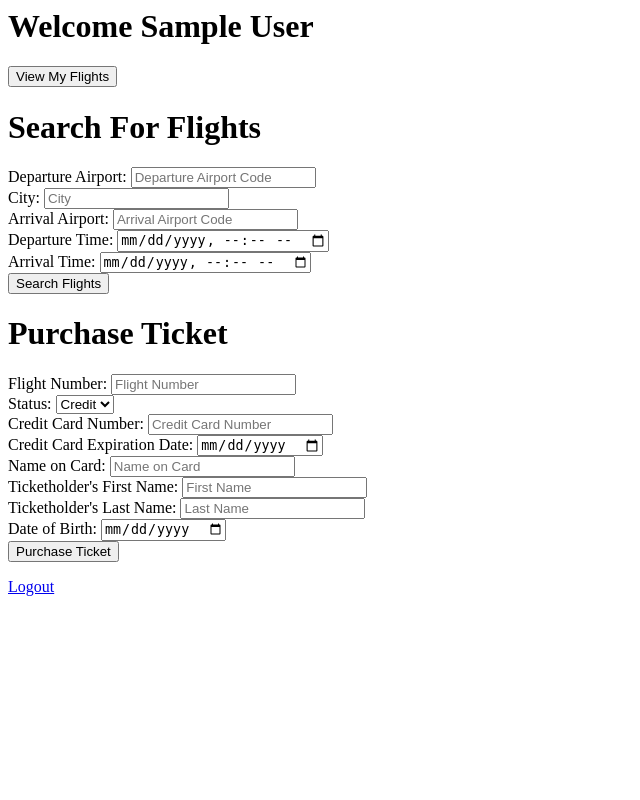
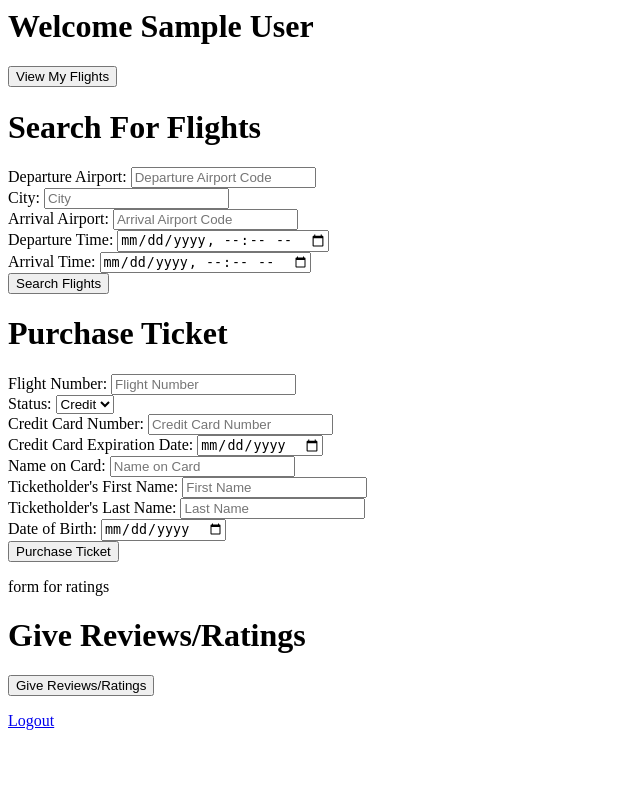
Before and after one commit to Galaxeo/airplane-system, a Flask app: page /userHome in a window 1280 px wide. Shown: the whole page, without its empty margins (0-640 px from the left). Run offline with Flask 3, Linux system fonts and the light colour scheme; the visitor is signed in with stand-in values (Sample User, id 1).

Commit message:
feat: add ratings capabilities

```diff
--- a/createTables.sql
+++ b/createTables.sql
@@ -108,8 +108,10 @@ CREATE TABLE Rating (
     Rating int,
     FlightNum int,
     Comment varchar(255),
+    TicketID varchar(255),
     FOREIGN KEY (Email) REFERENCES `Customer`(Email),
     FOREIGN KEY (FlightNum) REFERENCES `Flight`(FlightNum)
+    FOREIGN KEY (TicketID) REFERENCES `Ticket`(TicketID
 );
 CREATE TABLE Departures AS
     SELECT f.AirlineName, a.AirportCode, f.FlightNum, f.DepartureTime
--- a/init1.py
+++ b/init1.py
@@ -194,6 +194,39 @@ def userCancelTicket():
 	conn.commit()
 	cursor.close()
 	return render_template('userHome.html', firstName=firstName, message="Ticket cancelled successfully")
+# Show previous flights
+@app.route('/userRatingsTable', methods=['GET', 'POST'])
+def userShowPreviousFlights():
+	email = session['email']
+	firstName = session['firstName']
+	cursor = conn.cursor();
+	# query that selects all flights that the user has purchased and that have already happened
+	query = 'SELECT * FROM flight as f, ticket as t, purchase as p WHERE p.email = %s AND p.TicketID = t.TicketID AND t.FlightNum = f.FlightNum AND f.arrivalTime < NOW()'
+	cursor.execute(query, (email))
+	data = cursor.fetchall()
+	cursor.close()
+	return render_template('userHome.html', email=email, firstName=firstName, ratings=data)
+# User clicks on give rating button, redirects to rating page with flightNum and email parameters
+@app.route('/userGiveRating', methods=['GET', 'POST'])
+def userGiveRating():
+	email = session['email']
+	firstName = session['firstName']
+	flightNum = request.form['flightNum']
+	return render_template('userRatings.html', email=email, firstName=firstName, flightNum=flightNum)
+# User submits rating
+@app.route('/userSubmitRating', methods=['GET', 'POST'])
+def userSubmitRating():
+	email = session['email']
+	firstName = session['firstName']
+	flightNum = request.form['flightNum']
+	rating = request.form['rating']
+	comment = request.form['comment']
+	cursor = conn.cursor()
+	ins = 'INSERT INTO rating VALUES(%s, %s, %s, %s)'
+	cursor.execute(ins, (email, rating, flightNum, comment))
+	conn.commit()
+	cursor.close()
+	return render_template('userHome.html', email=email, firstName=firstName, message="Rating submitted successfully")
 
 # ------ All staff oriented routes ------ #
 # Authenticate register for staff
--- a/templates/index.html
+++ b/templates/index.html
@@ -1,4 +1,5 @@
 <!DOCTYPE html>
+<!--TODO: Format the data here when selecting see flights -->
 <html>
 
 <head>
--- a/templates/userHome.html
+++ b/templates/userHome.html
@@ -114,6 +114,38 @@
     {% if avail %}
     {{avail}}
     {% endif %}
+    form for ratings
+    <h1>Give Reviews/Ratings</h1>
+    <form action="/userRatingsTable" method="POST">
+        <input type="submit" value="Give Reviews/Ratings" />
+    </form>
+    {% if ratings%}
+    <table>
+        <th>Flight Number</th>
+        <th>Airline Name</th>
+        <th>Departure Time</th>
+        <th>ArrivalTime</th>
+        <th>Give Rating</th>
+
+        {% for line in ratings%}
+        <tr>
+            <td>{{line['FlightNum']}}</td>
+            <td>{{line['AirlineName']}}</td>
+            <td>{{line['DepartureTime']}}</td>
+            <td>{{line['ArrivalTime']}}</td>
+            <td>
+                <form action="/userGiveRating" method="POST">
+                    <input type="hidden" name="flightNum" value="{{line['FlightNum']}}" />
+                    <input type="hidden" name="email" value="{{email}}" />
+                    <input type="submit" value="Give Rating" />
+                </form>
+            </td>
+        </tr>
+        {% endfor %}
+    </table>
+    {% endif %}
+
+
     <a href="/userLogout">Logout</a>
 
 </body>
```
Also changed, not shown: templates/userRatings.html (added, +27 -0 lines).
